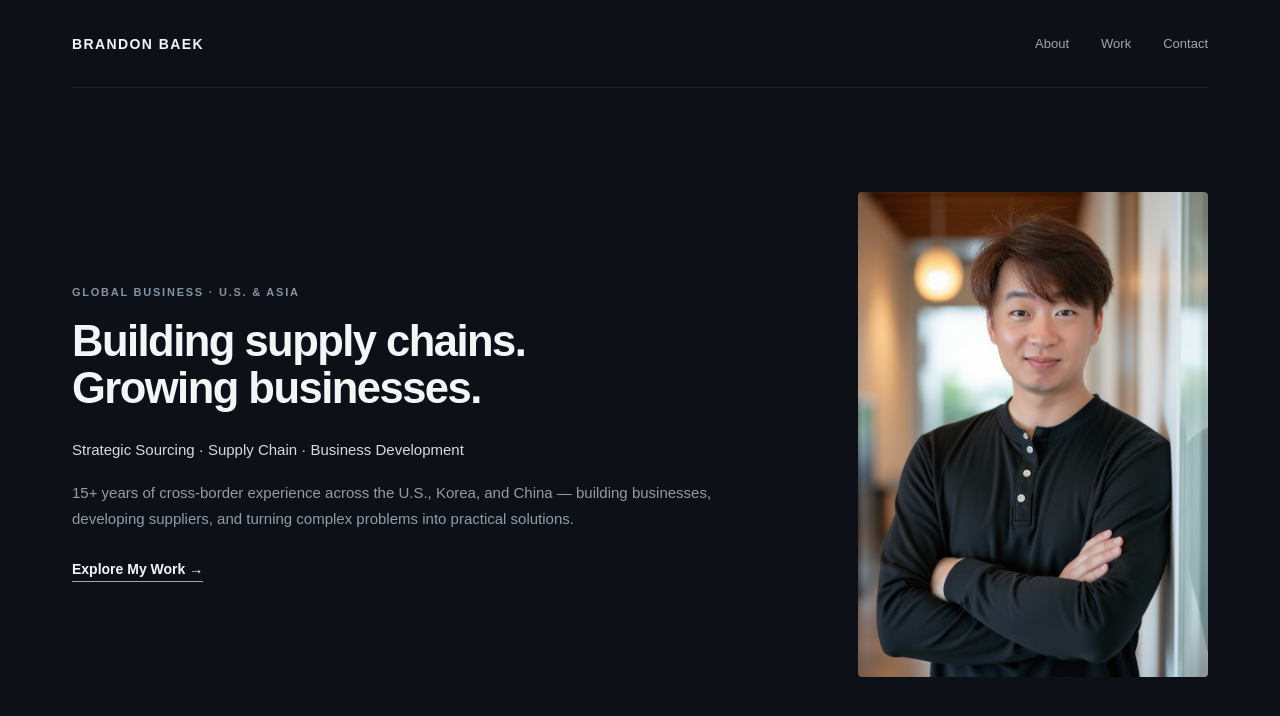
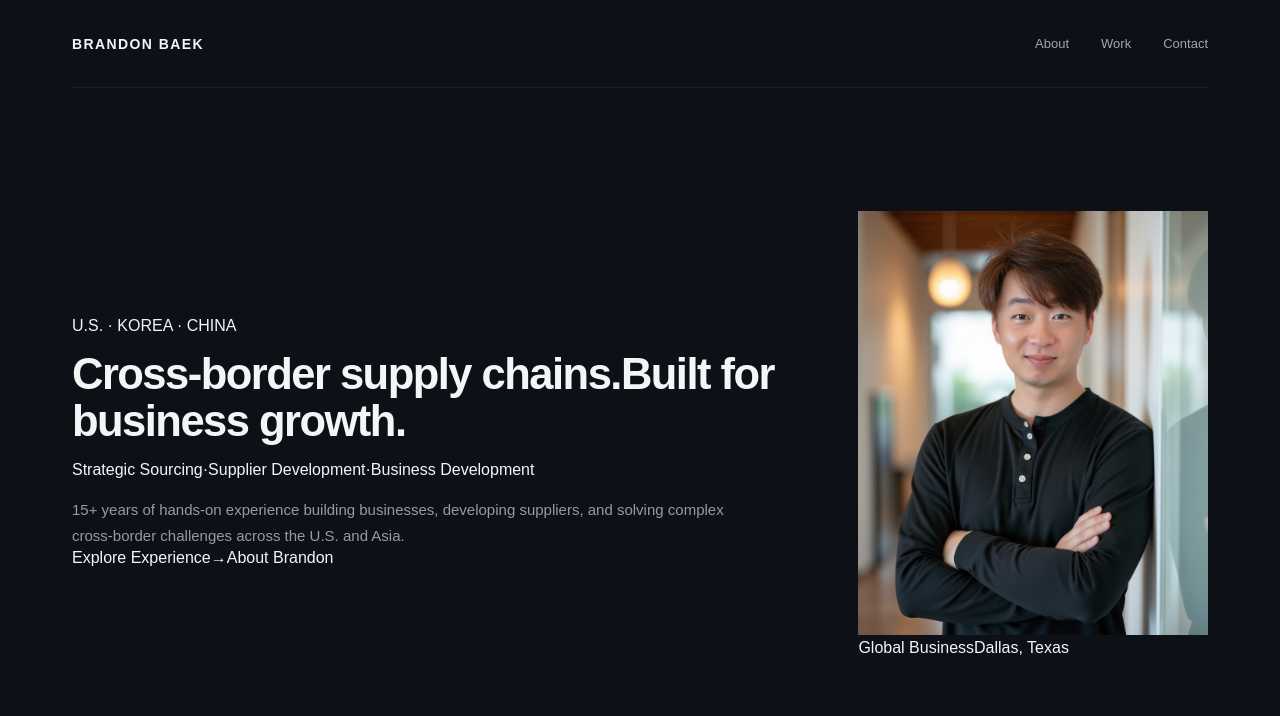
Before and after one commit to su59201/Brandon-Website, a Next.js app: page / in a window 1280 px wide. Shown: the top 716 px of the page. Built offline with nearby package versions, Linux system fonts and the light colour scheme.

Commit message:
Update page.js

```diff
--- a/app/page.js
+++ b/app/page.js
@@ -2,7 +2,9 @@ export default function Home() {
   return (
     <main className="home">
       <header className="header">
-        <div className="logo">BRANDON BAEK</div>
+        <a className="logo" href="#">
+          BRANDON BAEK
+        </a>
 
         <nav className="nav">
           <a href="#about">About</a>
@@ -13,31 +15,52 @@ export default function Home() {
 
       <section className="hero">
         <div className="hero-copy">
-          <p className="label">GLOBAL BUSINESS · U.S. & ASIA</p>
+          <p className="eyebrow">
+            U.S. · KOREA · CHINA
+          </p>
 
           <h1>
-            Building supply chains.
-            <br />
-            Growing businesses.
+            <span>Cross-border supply chains.</span>
+            <span>Built for business growth.</span>
           </h1>
 
-          <p className="role">
-            Strategic Sourcing · Supply Chain · Business Development
+          <p className="expertise">
+            Strategic Sourcing
+            <span>·</span>
+            Supplier Development
+            <span>·</span>
+            Business Development
           </p>
 
           <p className="intro">
-            15+ years of cross-border experience across the U.S.,
-            Korea, and China — building businesses, developing suppliers,
-            and turning complex problems into practical solutions.
+            15+ years of hands-on experience building businesses,
+            developing suppliers, and solving complex cross-border
+            challenges across the U.S. and Asia.
           </p>
 
-          <a className="cta" href="#work">
-            Explore My Work →
-          </a>
+          <div className="actions">
+            <a className="primary-link" href="#work">
+              Explore Experience
+              <span>→</span>
+            </a>
+
+            <a className="secondary-link" href="#about">
+              About Brandon
+            </a>
+          </div>
         </div>
 
-        <div className="portrait">
-          <img src="/brandon-baek.jpg" alt="Brandon Baek" />
+        <div className="portrait-wrap">
+          <img
+            className="portrait"
+            src="/brandon-baek.jpg"
+            alt="Brandon Baek"
+          />
+
+          <div className="portrait-caption">
+            <span>Global Business</span>
+            <span>Dallas, Texas</span>
+          </div>
         </div>
       </section>
     </main>
```
